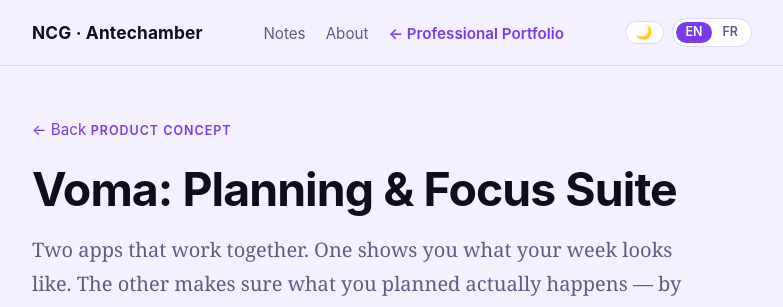
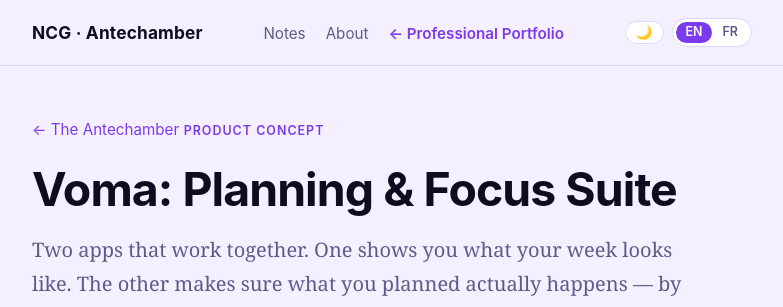
Before and after one commit to ncgimenez/draft-ncg.github.io, a Jekyll site: the page built from Antechamber/VomaSuite.html, in a window 1280 px wide and 900 px high. Shown: the top 307 px of the window, without its empty margins (248-1031 px from the left). Built offline with Jekyll 4.4.1, drawn with Linux system fonts in a browser that asks for light colours.

Commit message:
Update permalink and back link text in VomaSuite.html

```diff
--- a/creative/projet-3.html
+++ b/Antechamber/VomaSuite.html
@@ -1,11 +1,12 @@
 ---
 layout: antechamber
 title: Voma Suite
+permalink: /antechamber/voma/
 ---
 
 
   <main>
-    <a class="fleche-section" href="/antechamber.html">← Back</a>
+    <a class="fleche-section" href="/antechamber.html">← The Antechamber</a>
     <span class="etiquette">Product concept</span>
     <h1>Voma: Planning & Focus Suite</h1>
     <p class="chapo">
```
